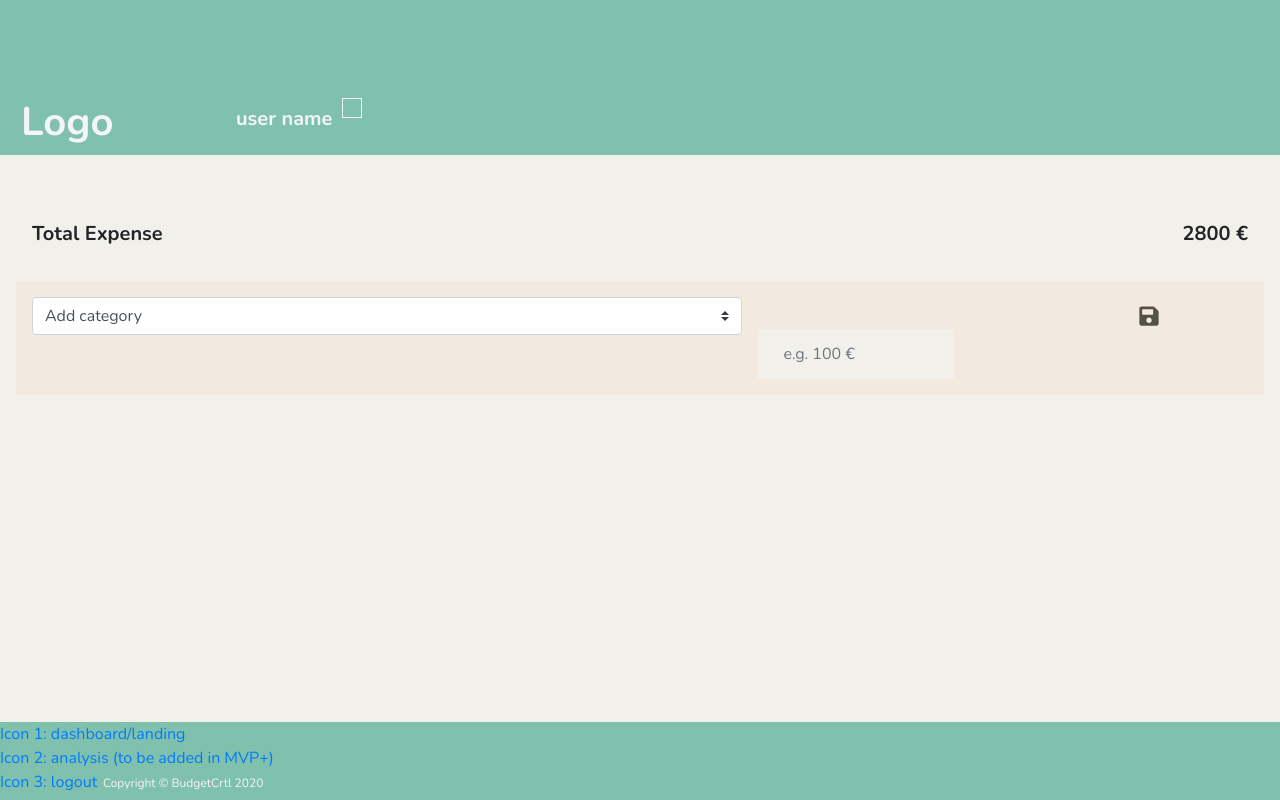
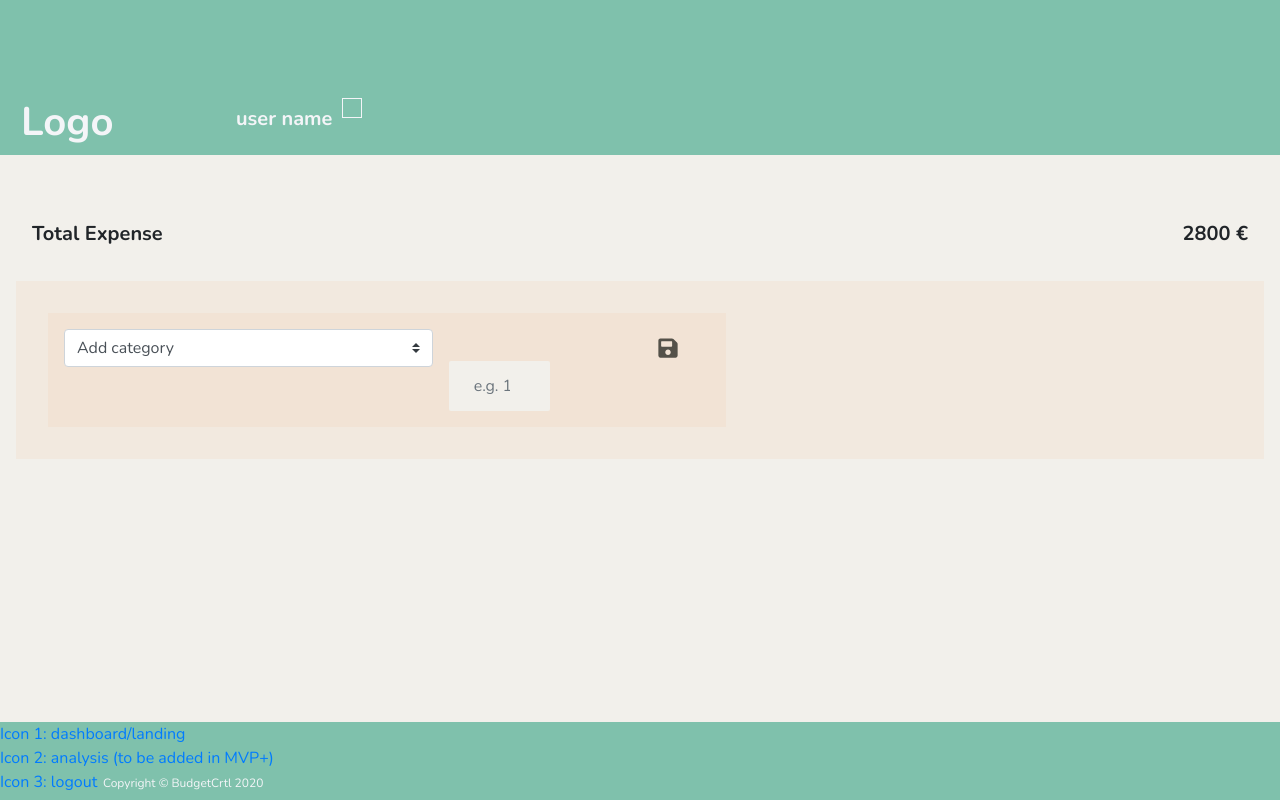
Before and after one commit to BCH-REACT20S-Project-1-Group-2/BCH-REACT20S-Project-1-Group-2.github.io, a React (Create React App) app in the folder frontend/: page /expense in a window 1280 px wide. Built offline with nearby package versions, Linux system fonts and the light colour scheme.

Commit message:
Bugfix/styling/background color (#26)
* bugfix/styling: Form background style fixed

* bugfix/styling/ Background color fixed

Co-authored-by: Khuhsboobansal88 <61690410+Khuhsboobansal88@users.noreply.github.com>

```diff
--- a/frontend/src/components/ExpenseList.js
+++ b/frontend/src/components/ExpenseList.js
@@ -7,7 +7,7 @@ class ExpenseList extends React.Component {
   render() {
     return (
       <>
-        <Form>
+        <Form className="expenseform">
           <Form.Group controlId="expenseList" className="expenseform">
             <Form.Control as="select" custom defaultValue="Add category">
               <option disabled>Add category</option>
--- a/frontend/src/styles/ExpenseList.css
+++ b/frontend/src/styles/ExpenseList.css
@@ -11,7 +11,7 @@
     margin: 8px;
 }
 
-Form{
+.expenseform{
     background: rgba(232, 168, 124, 0.11);
     margin: 1rem !important;
 }
```
